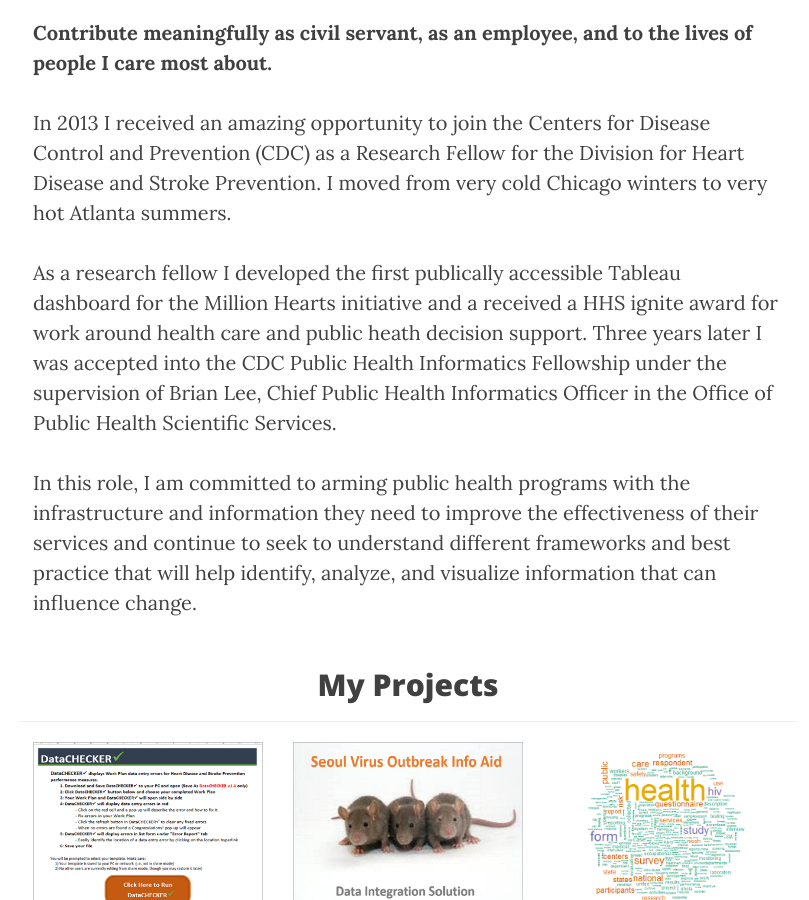
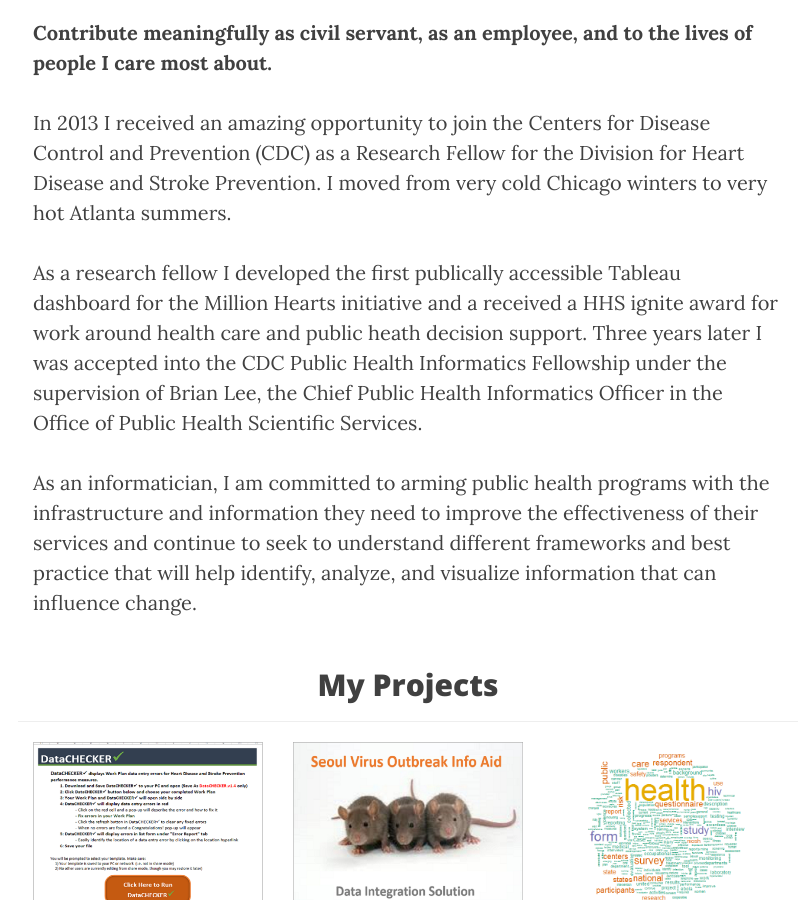
Before and after one commit to lindaroesch/lindaroesch.github.io, a Jekyll site: the page built from index.html, in a window 1280 px wide and 900 px high, scrolled down 610 px. Shown: the whole window, without its empty margins (232-1041 px from the left). Built offline with Jekyll 4.4.1, drawn with Linux system fonts in a browser that asks for light colours; nearby versions of some CDN libraries.

Commit message:
Update index.html

```diff
--- a/index.html
+++ b/index.html
@@ -25,10 +25,10 @@ I developed the first publically accessible Tableau dashboard for the Million
 Hearts initiative and a received a HHS ignite award for work around health care
 and public heath decision support. Three years later I was accepted into
 the CDC Public Health Informatics Fellowship under the supervision of Brian Lee,
-Chief Public Health Informatics Officer in the Office of Public Health
+the Chief Public Health Informatics Officer in the Office of Public Health
 	Scientific Services. </p>
 
-<p>In this role, I am committed to arming public health
+<p>As an informatician, I am committed to arming public health
 programs with the infrastructure and information they need to improve the
 effectiveness of their services and continue to seek to understand different
 frameworks and best practice that will help identify, analyze, and visualize
```
